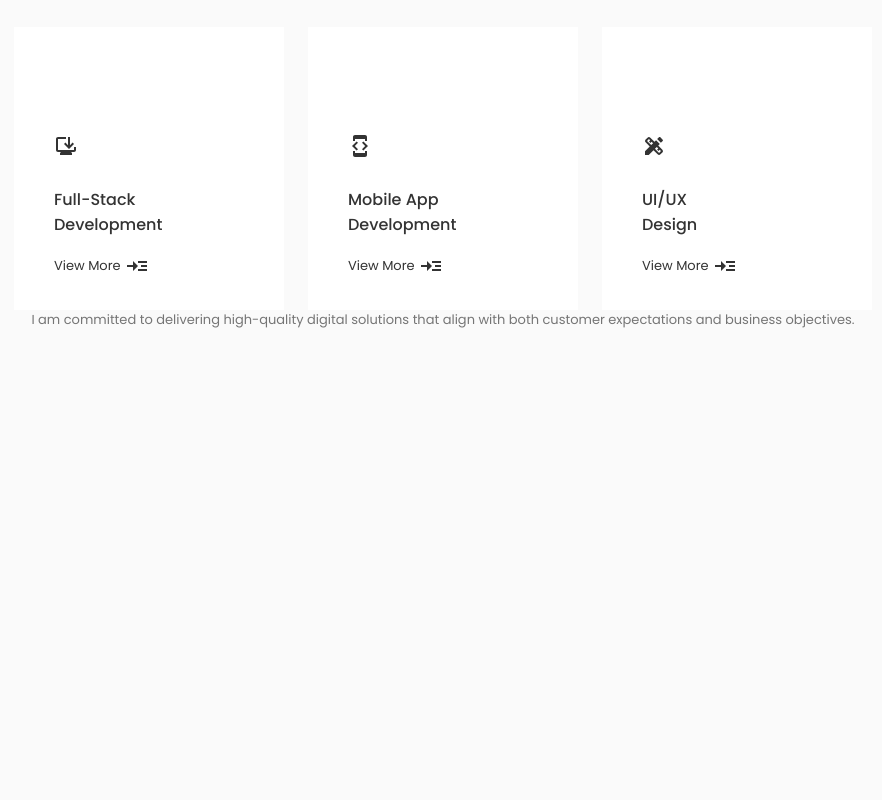
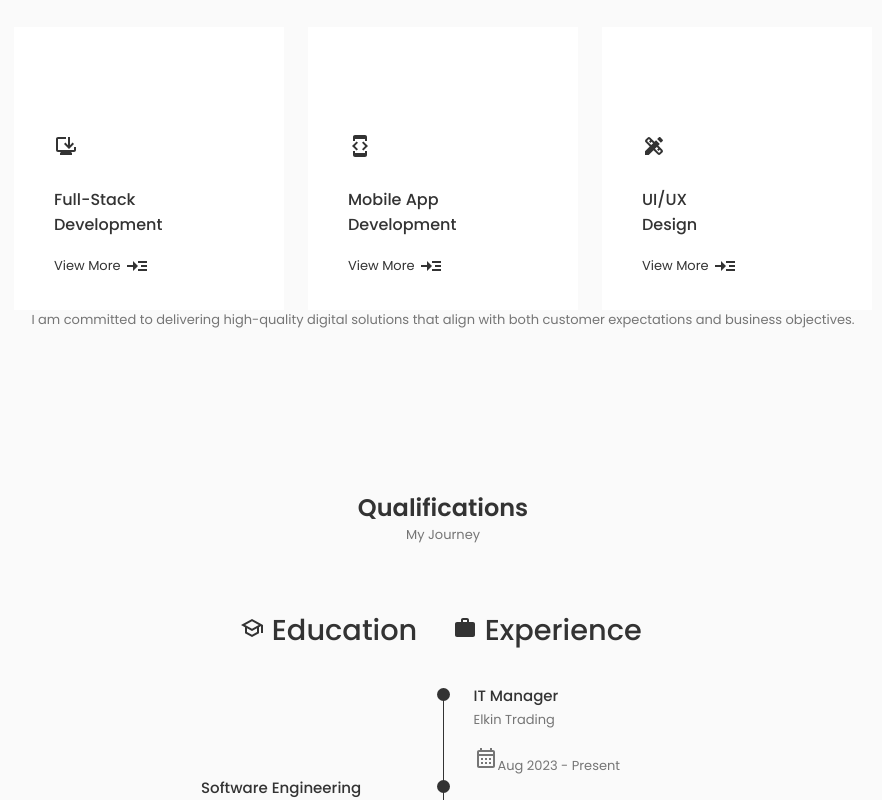
Before and after one commit to Owallah/portfolio-v1, a React (Vite) app: page / in a window 1280 px wide. Shown: the part 2000-2800 px from the top of the page, without its empty margins (197-1079 px from the left). Before the commit the page ends 2394 px from the top, so only its background shows below. Built offline with nearby package versions, Linux system fonts and the light colour scheme.

Commit message:
Worked on the qualifications section

```diff
--- a/src/App.jsx
+++ b/src/App.jsx
@@ -1,6 +1,7 @@
 import Header from "./components/header/Header"
 import About from "./pages/about/About"
 import Home from "./pages/home/Home"
+import Qualifications from "./pages/qualifications/Qualifications"
 import Services from "./pages/services/Services"
 import Skills from "./pages/skills/Skills"
 
@@ -16,6 +17,7 @@ function App() {
         <About />
         <Skills />
         <Services />
+        <Qualifications />
       </main>
     </>
   )
--- a/src/pages/about/About.jsx
+++ b/src/pages/about/About.jsx
@@ -28,7 +28,7 @@ const About = () => {
           <a download="" href={Resume} className="button button_flex">
             Download Resume
             <svg
-                class="button_icon"
+                className="button_icon"
                 xmlns="http://www.w3.org/2000/svg"
                 width="24"
                 height="24"
--- a/src/pages/home/Data.jsx
+++ b/src/pages/home/Data.jsx
@@ -12,7 +12,7 @@ const Data = () => {
           viewBox="0 0 48 48"
           fill="none"
           xmlns="http://www.w3.org/2000/svg"
-          class="home_hand"
+          className="home_hand"
         >
           <path
             d="M25.4995 32.0305L31.3495 33.1555L36.1495 8.48051C36.4495 6.83051 35.3995 5.18051 33.8245 4.88051C32.1745 4.58051 30.5995 5.70551 30.2995 7.35551L25.4995 32.0305Z"
@@ -66,7 +66,7 @@ const Data = () => {
       <a href="#contact" className="button button_flex">
         Say Hello
         <svg
-          class="button__icon"
+          className="button__icon"
           xmlns="http://www.w3.org/2000/svg"
           width="24"
           height="24"
--- a/src/pages/home/ScrollDown.jsx
+++ b/src/pages/home/ScrollDown.jsx
@@ -8,11 +8,11 @@ const ScrollDown = () => {
         <svg
                 width="32px"
                 height="32px"
-                class="home__scroll-mouse"
+                className="home__scroll-mouse"
                 viewBox="0 0 247 390"
                 version="1.1"
                 xmlns="http://www.w3.org/2000/svg"
-                xmlns:xlink="http://www.w3.org/1999/xlink"
+                xlink="http://www.w3.org/1999/xlink"
                 style={{
                   fillRule: "evenodd",
                   clipRule: "evenodd",
@@ -22,7 +22,7 @@ const ScrollDown = () => {
                 }}
               >
                 <path
-                  class="wheel"
+                  className="wheel"
                   d="M123.359,79.775l0,72.843"
                   style={{
                     fill: "none",
--- /dev/null
+++ b/src/pages/qualifications/Qualifications.css
@@ -0,0 +1,106 @@
+/* Qualifications css */
+.qualification_container {
+    max-width: 768px;
+  }
+
+  .qualification_tabs {
+    display: flex;
+    justify-content: center;
+    margin-bottom: var(--mb-2);
+  }
+
+  .qualification_button {
+    font-size: var(--h3-font-size);
+    font-weight: var(--font-medium);
+    color: var(--title-color);
+    margin: 0 var(--mb-1);
+    cursor: pointer;
+  }
+
+  .qualification_button:hover {
+    color: var(--title-color-dark);
+  }
+
+  .qualification_icon {
+    font-size: 1.8rem;
+    margin-right: var(--mb-0-25);
+  }
+
+  .qualification_sections {
+    display: grid;
+    grid-template-columns: 0.5fr;
+    justify-content: center;
+  }
+
+  .qualification_data {
+    display: grid;
+    grid-template-columns: 1fr max-content 1fr;
+    column-gap: 1.5rem;
+  }
+
+  .qualification_title {
+    font-size: var(--normal-font-size);
+    font-weight: var(--font-medium);
+  }
+
+  .qualification_subtitle {
+    display: inline-block;
+    font-size: var(--small-font-size);
+    margin-bottom: var(--mb-1);
+  }
+
+  .qualification_calendar {
+    font-size: var(--small-font-size);
+  }
+
+  .qualification_rounder {
+    display: inline-block;
+    width: 13px;
+    height: 13px;
+    background-color: var(--title-color);
+    border-radius: 50%;
+  }
+
+  .qualification_line {
+    display: block;
+    width: 1px;
+    height: 100%;
+    background-color: var(--title-color);
+    transform: translate(6px, -7px);
+  }
+
+  /* Media Queries */
+  @media screen and (max-width: 992px) {
+    .qualification_container {
+      margin-left: auto;
+      margin-right: auto;
+    }
+  }
+
+  @media screen and (max-width: 768px) {
+    .qualification_container {
+        margin-left: var(--mb-1-5);
+        margin-right: var(--mb-1-5);
+      }
+  }
+
+  @media screen and (max-width: 576px) {
+    .qualification_sections {
+        grid-template-columns: initial;
+    }
+
+    .qualification_button {
+        margin: 0 var(-mb-0-75);
+    }
+  }
+
+  @media screen and (max-width: 350px) {
+    .qualification_data {
+        gap: 0.5rem;
+    }
+
+    .qualification_button {
+        font-size: 0.5rem;
+        font-weight: var(--font-normal);
+    }
+  }
--- /dev/null
+++ b/src/pages/qualifications/Qualifications.jsx
@@ -0,0 +1,133 @@
+import {
+  SchoolOutlined,
+  Work,
+  CalendarMonthOutlined,
+} from "@mui/icons-material";
+import "./Qualifications.css";
+import { useState } from "react";
+
+const Qualifications = () => {
+
+  return (
+    <section className="qualification section" id="qualifications">
+      <h2 className="section_title">Qualifications</h2>
+      <span className="section_subtitle">My Journey</span>
+
+      <div className="qualification_container container">
+        <div className="qualification_tabs">
+          <div className="qualification_button button_flex">
+            <div className="qualification_icon">
+              <SchoolOutlined /> Education
+            </div>
+          </div>
+
+          <div className="qualification_button button_flex">
+            <div className="qualification_icon">
+              <Work /> Experience
+            </div>
+          </div>
+        </div>
+
+        {/* Education Section */}
+        <div className="qualification_sections">
+          <div className="qualification_content">
+            {/* Experience 1 */}
+            <div className="qualification_data">
+              <div></div>
+              <div>
+                <span className="qualification_rounder"></span>
+                <span className="qualification_line"></span>
+              </div>
+              <div>
+                <h3 className="qualification_title">IT Manager</h3>
+                <span className="qualification_subtitle">Elkin Trading</span>
+                <div className="qualification_calendar">
+                  <CalendarMonthOutlined />
+                  Aug 2023 - Present
+                </div>
+              </div>
+            </div>
+
+            {/* Education 1 */}
+            <div className="qualification_data">
+              <div>
+                <h3 className="qualification_title">Software Engineering</h3>
+                <span className="qualification_subtitle">Moringa School</span>
+                <div className="qualification_calendar">
+                  <CalendarMonthOutlined />
+                  Feb 2023 - Aug 2023
+                </div>
+              </div>
+              <div>
+                <span className="qualification_rounder"></span>
+                <span className="qualification_line"></span>
+              </div>
+            </div>
+
+            {/* Experience 2 */}
+            <div className="qualification_data">
+              <div></div>
+              <div>
+                <span className="qualification_rounder"></span>
+                <span className="qualification_line"></span>
+              </div>
+              <div>
+                <h3 className="qualification_title">
+                  Software Engineering Intern
+                </h3>
+                <span className="qualification_subtitle">
+                  Obotech Solutions Ltd
+                </span>
+                <div className="qualification_calendar">
+                  <CalendarMonthOutlined />
+                  Sep 2022 - Jan 2023
+                </div>
+              </div>
+            </div>
+
+            {/* Education 2 */}
+            <div className="qualification_data">
+              <div>
+                <h3 className="qualification_title">Computer Science</h3>
+                <span className="qualification_subtitle">
+                  Kibabii University
+                </span>
+                <div className="qualification_calendar">
+                  <CalendarMonthOutlined />
+                  Sep 2018 - Mar 2023
+                </div>
+              </div>
+              <div>
+                <span className="qualification_rounder"></span>
+                <span className="qualification_line"></span>
+              </div>
+            </div>
+
+            {/* Experience 3 */}
+            <div className="qualification_data">
+              <div></div>
+              <div>
+                <span className="qualification_rounder"></span>
+                <span className="qualification_line"></span>
+              </div>
+              <div>
+                <h3 className="qualification_title">
+                  Technical Content Writer
+                </h3>
+                <span className="qualification_subtitle">
+                  Section Engineering
+                </span>
+                <div className="qualification_calendar">
+                  <CalendarMonthOutlined />
+                  Sep 2021 - Jan 2022
+                </div>
+              </div>
+            </div>
+          </div>
+        </div>
+      </div>
+    </section>
+  );
+};
+
+export default Qualifications;
```
